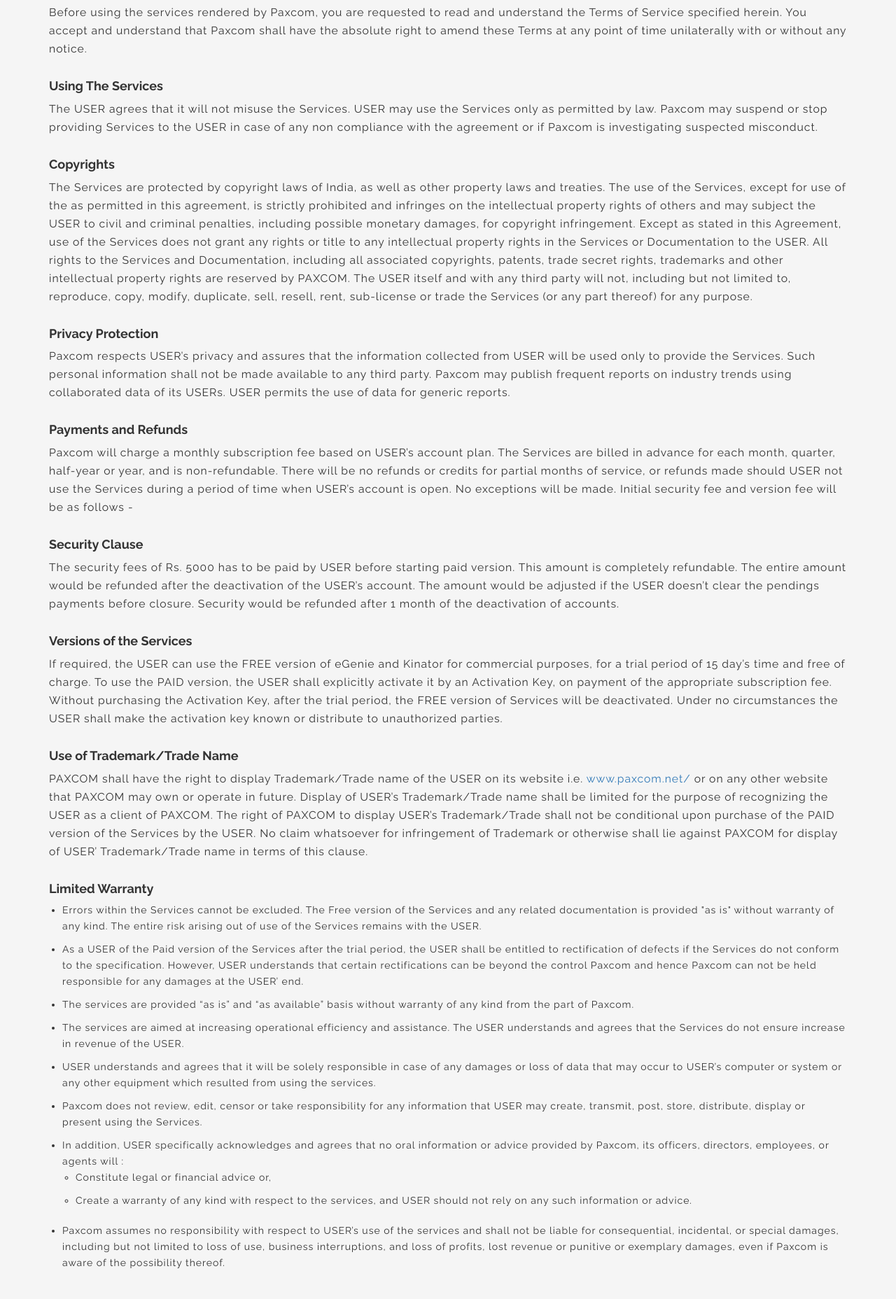
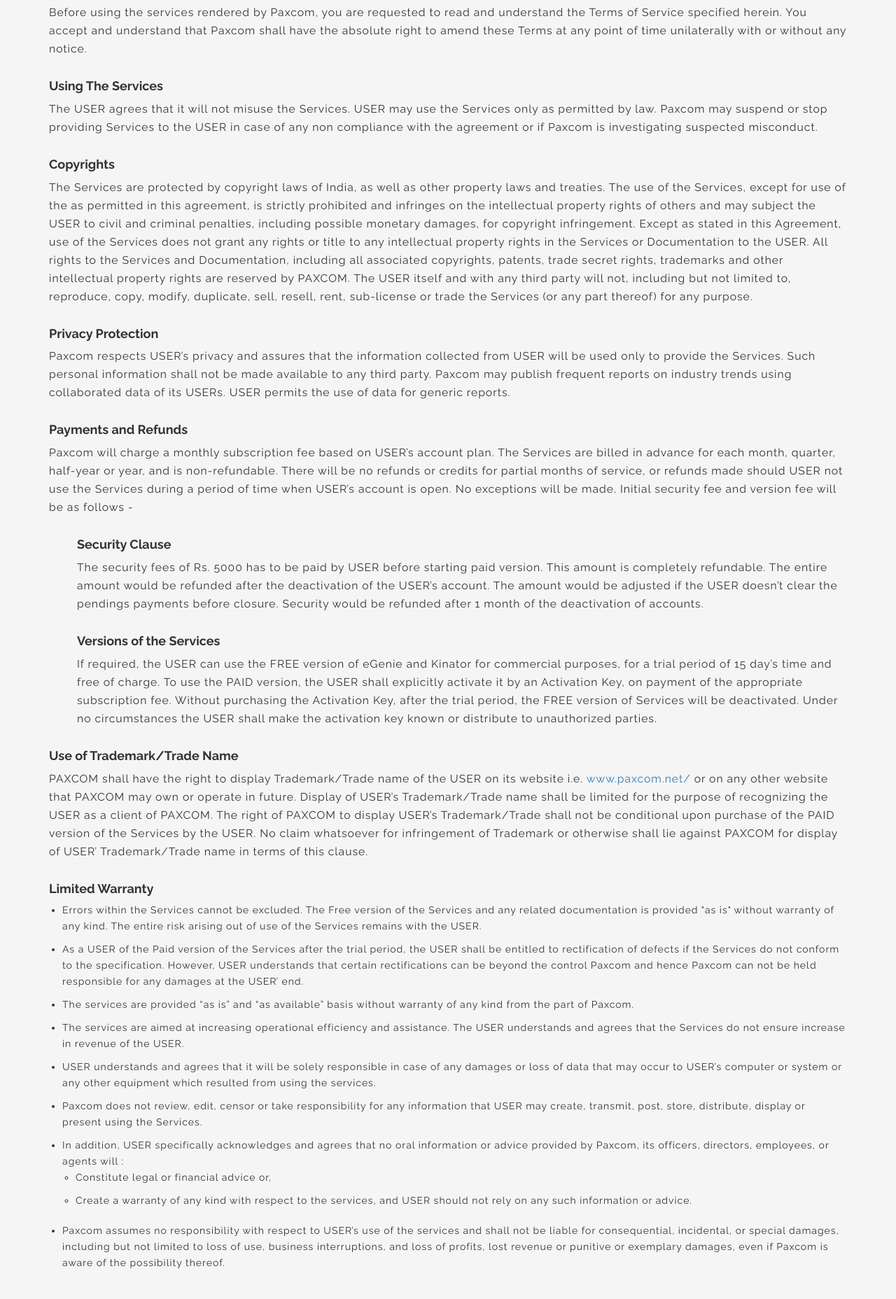
Before and after one commit to paxcom/paxcom.github.io, a Jekyll site: the page built from terms_conditions.md, in a window 1280 px wide. Shown: the part 389-2245 px from the top of the page at 70% size. Built offline with Jekyll 4.4.1, drawn with Linux system fonts in a browser that asks for light colours; comment, search, counter and statistics services are not loaded.

Commit message:
css edit

```diff
--- a/css/style.css
+++ b/css/style.css
@@ -858,6 +858,7 @@
 .why_sec_cont ul{ margin: 0px 0px 0px 19px;}
 .why_sec_cont ul li{  margin: 0; padding: 0 0 10px;font-family: 'Raleway', sans-serif; line-height:23px;letter-spacing: 1px;}
 
+.why_sec_cont .indenttxt{ margin-left: 40px;}
 
 
 
```
